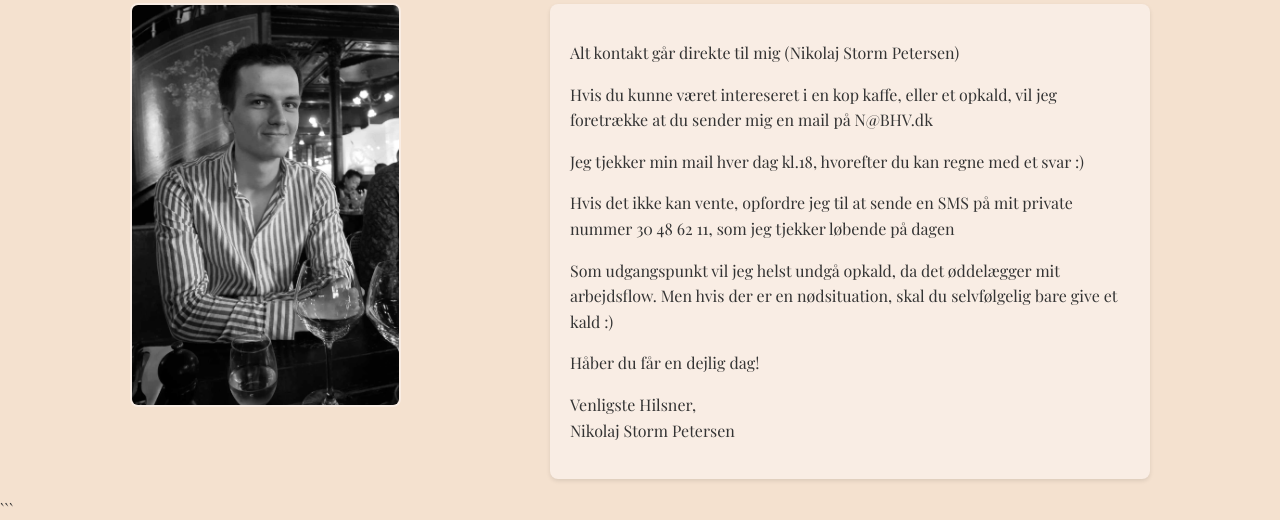
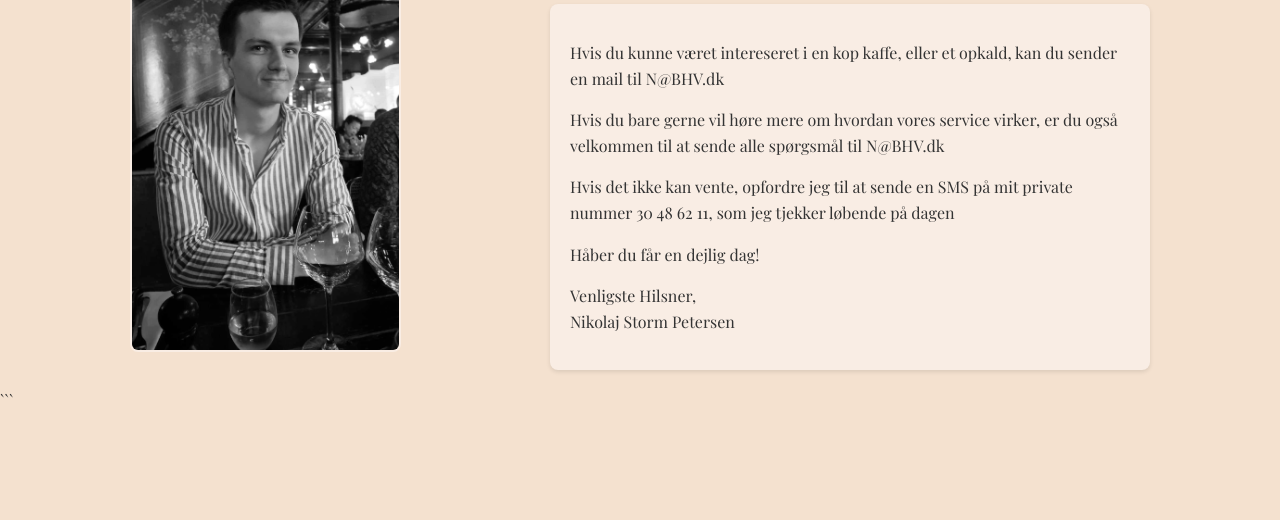
Before and after one commit to Nikolaj-Storm/BHV-website, a plain HTML site: page kontakt.html in a window 1280 px wide. Shown: the part 339-859 px from the top of the page. After the commit the page ends 800 px from the top, so only its background shows below. Drawn offline with nearby package versions, Linux system fonts and the light colour scheme.

Commit message:
Update kontakt.html

```diff
--- a/kontakt.html
+++ b/kontakt.html
@@ -206,14 +206,10 @@
                 <div class="text-section">
                     <h1>Kontakt</h1>
                     <div class="highlight-box">
-                        <p>Alt kontakt går direkte til mig (Nikolaj Storm Petersen)</p>
-                        <p> </p>
-                        <p>Hvis du kunne været intereseret i en kop kaffe, eller et opkald, vil jeg foretrække at du sender mig en mail på N@BHV.dk<p>
-                        <p>Jeg tjekker min mail hver dag kl.18, hvorefter du kan regne med et svar :)</p>
-                        <p> </p>
+                        <p>Hvis du kunne været intereseret i en kop kaffe, eller et opkald, kan du sender en mail til N@BHV.dk<p>
+                        <p> Hvis du bare gerne vil høre mere om hvordan vores service virker, er du også velkommen til at sende alle spørgsmål til N@BHV.dk</p>
+                        <p><p>
                         <p>Hvis det ikke kan vente, opfordre jeg til at sende en SMS på mit private nummer 30 48 62 11, som jeg tjekker løbende på dagen</p>
-                        <p>Som udgangspunkt vil jeg helst undgå opkald, da det øddelægger mit arbejdsflow. Men hvis der er en nødsituation, skal du selvfølgelig bare give et kald :)</p>
-                        <p> </p>
                         <p> </p>
                         <p>Håber du får en dejlig dag!</p>
                         <p>Venligste Hilsner,<br>Nikolaj Storm Petersen</p>
```
